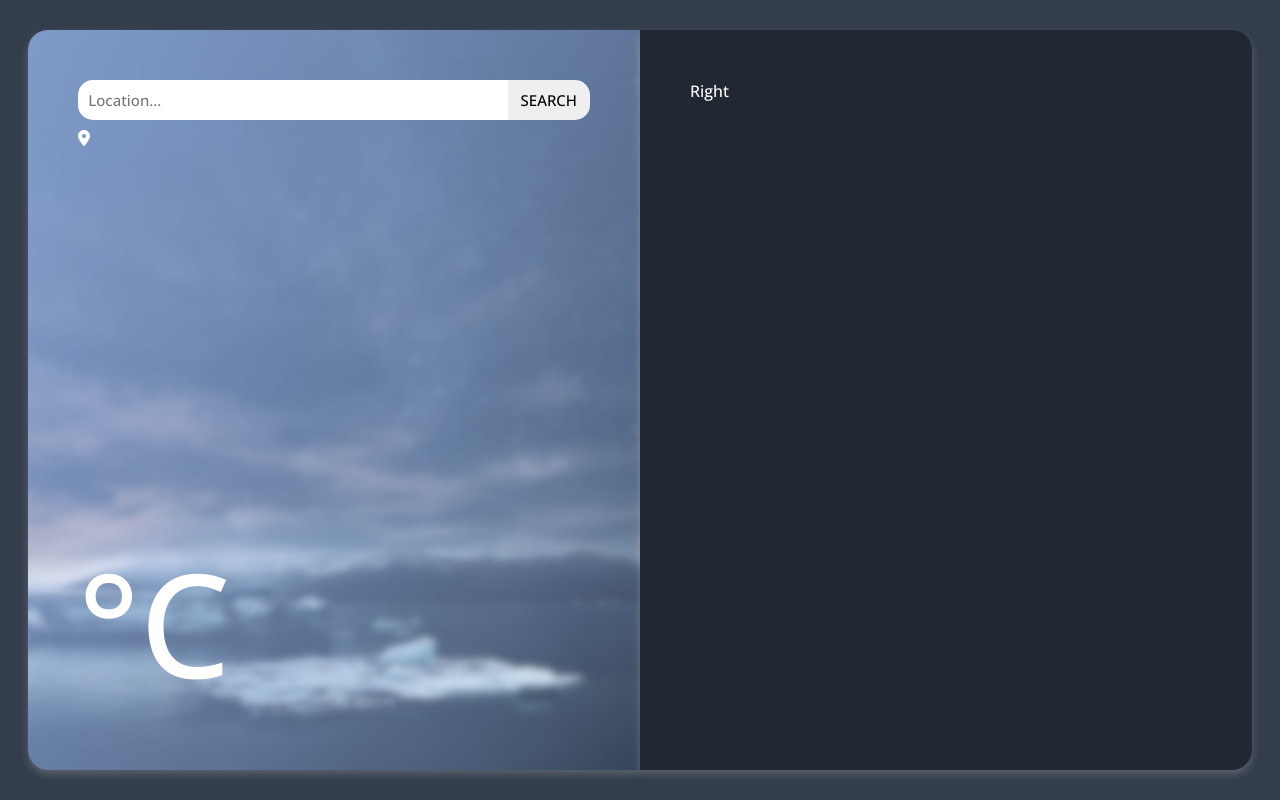
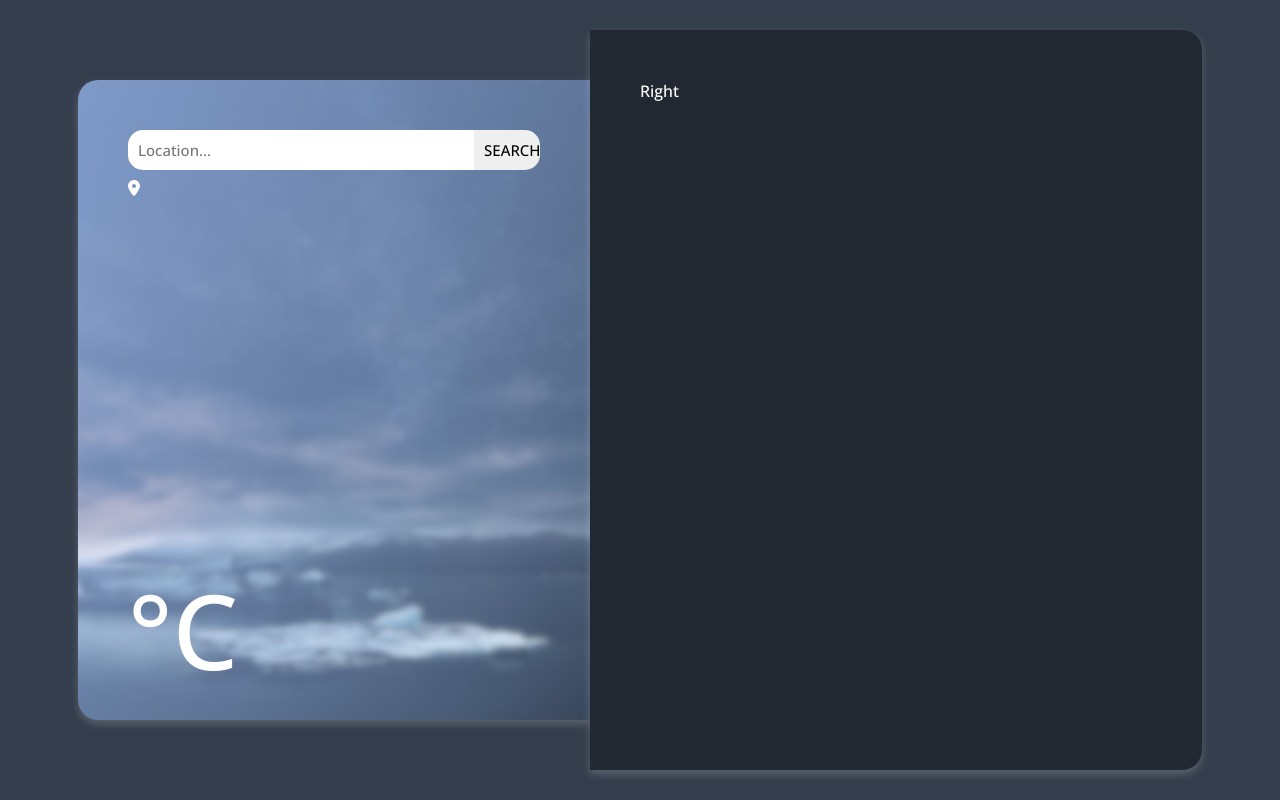
Before and after one commit to dulakshanwije/weather-app, a React (Vite) app: page / in a window 1280 px wide. Built offline with nearby package versions, Linux system fonts and the light colour scheme.

Commit message:
Few css changes.

```diff
--- a/src/components/LeftSide.jsx
+++ b/src/components/LeftSide.jsx
@@ -8,8 +8,8 @@
   const day_name = [
     "Sunday",
     "Monday",
+    "Tuesday",
     "Wednesday",
-    "Tuesday",
     "Thursday",
     "Friday",
     "Saturday",
--- a/src/components/leftside.module.css
+++ b/src/components/leftside.module.css
@@ -14,6 +14,8 @@
   display: flex;
   flex-direction: column;
   justify-content: space-between;
+  box-sizing: border-box;
+  padding-bottom: 20px;
 }
 
 .search_bar {
@@ -33,6 +35,10 @@
   color: black;
 }
 
+.search_bar input:focus {
+  outline: none;
+}
+
 .search_bar button {
   border: none;
   border-radius: 0px 15px 15px 0px;
@@ -44,12 +50,12 @@
 }
 
 .day {
-  font-size: 4rem;
+  font-size: 5rem;
   margin-top: 10px;
 }
 
 .date {
-  font-size: 2rem;
+  font-size: 1.75rem;
   font-weight: 300;
   margin-top: 5px;
 }
@@ -68,7 +74,7 @@
 }
 
 .temp {
-  font-size: 9rem;
+  font-size: 6.5rem;
 }
 
 .status {
```
